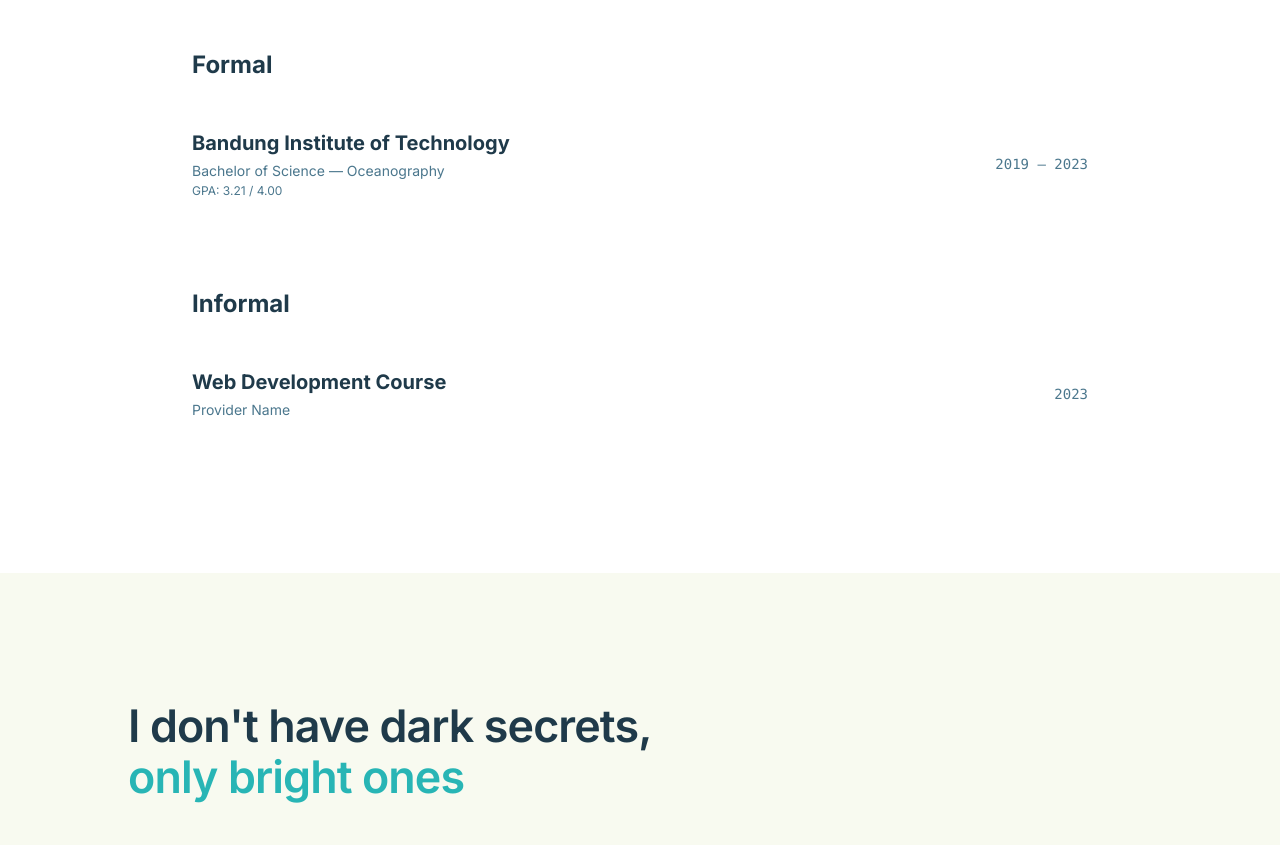
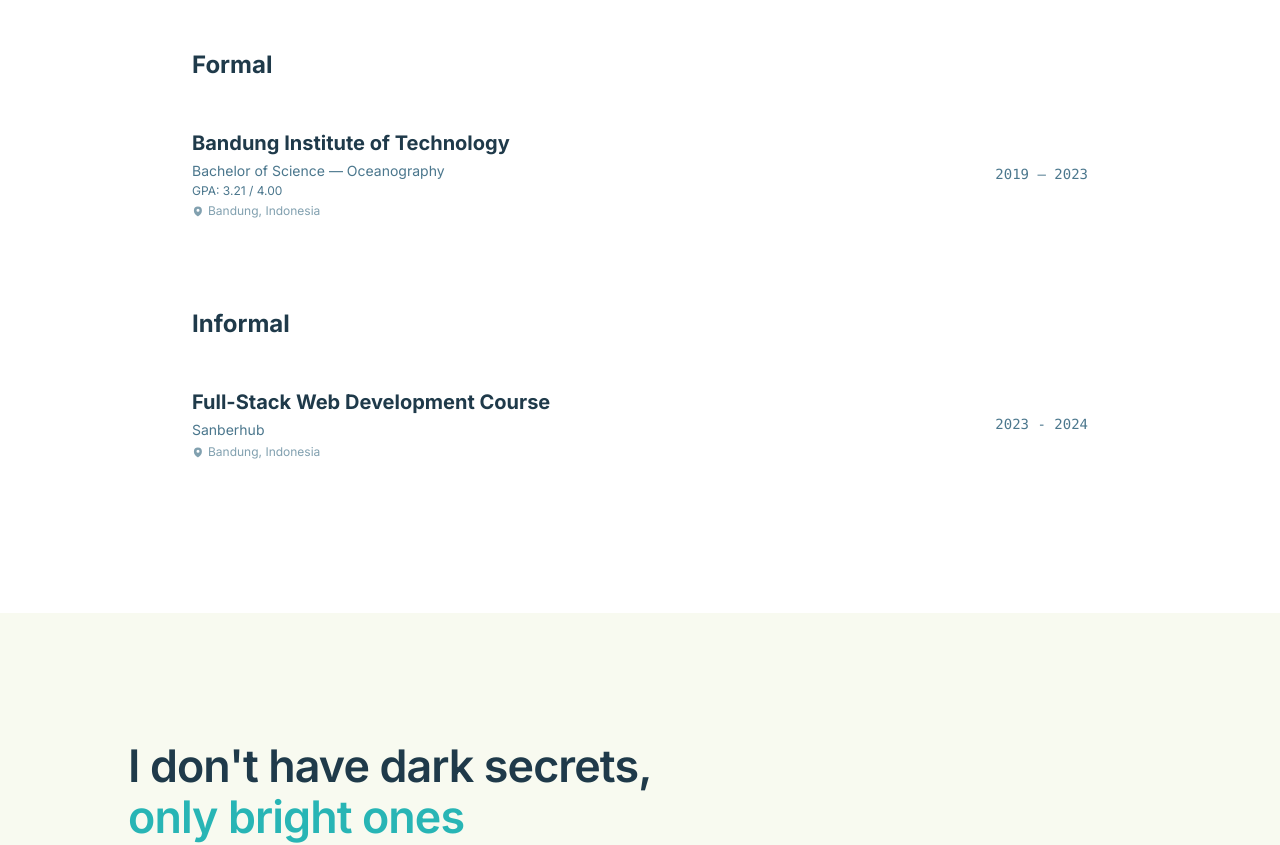
Before and after one commit to bimafahimna/React-TypeScript-Web-Portofolio, a React (Vite) app in the folder front-end/: page / in a window 1280 px wide. Shown: the part 2200-3045 px from the top of the page. Built offline with nearby package versions, Linux system fonts and the light colour scheme.

Commit message:
feat: update location for academic

```diff
--- a/front-end/src/app/data/index.ts
+++ b/front-end/src/app/data/index.ts
@@ -19,6 +19,7 @@
 	field: string;
 	period: string;
 	gpa?: string;
+	location?: string;
 }
 
 export interface InformalEducation {
@@ -26,6 +27,7 @@
 	provider: string;
 	period: string;
 	credential?: string;
+	location?: string;
 }
 
 export interface Hobby {
@@ -41,15 +43,7 @@
 	category: string;
 }
 
-export const projects: Project[] = [
-	// {
-	// 	title: 'Medicine E-Commerce',
-	// 	tags: ['Front-End', 'Back-End', 'Web Development', 'Next.js', 'Tailwind CSS', 'TypeScript', 'PostgreSQL', 'Prisma', 'Docker', 'AWS', 'CI/CD'],
-	// 	description: 'A complete e-commerce platform for a medicine store.',
-	// 	note: 'Built at Company X',
-	// 	image: '',
-	// }
-];
+export const projects: Project[] = [];
 
 export const experiences: Experience[] = [
 	{
@@ -73,14 +67,16 @@
 		field: 'Oceanography',
 		period: '2019 — 2023',
 		gpa: '3.21 / 4.00',
+		location: 'Bandung, Indonesia',
 	},
 ];
 
 export const informalEducation: InformalEducation[] = [
 	{
-		title: 'Web Development Course',
-		provider: 'Provider Name',
-		period: '2023',
+		title: 'Full-Stack Web Development Course',
+		provider: 'Sanberhub',
+		period: '2023 - 2024',
+		location: 'Bandung, Indonesia',
 	},
 ];
 
--- a/front-end/src/app/sections/Academic.tsx
+++ b/front-end/src/app/sections/Academic.tsx
@@ -56,6 +56,14 @@
 										GPA: {item.gpa}
 									</p>
 								)}
+								{item.location && (
+									<p className="flex items-center gap-1 text-xs text-text-muted/70 mt-1">
+										<svg xmlns="http://www.w3.org/2000/svg" viewBox="0 0 24 24" fill="currentColor" className="w-3 h-3 shrink-0">
+											<path fillRule="evenodd" d="M11.54 22.351l.07.04.028.016a.76.76 0 00.723 0l.028-.015.07-.041a16.975 16.975 0 001.144-.742 19.58 19.58 0 002.683-2.282c1.944-2.003 3.5-4.697 3.5-8.327a8 8 0 10-16 0c0 3.63 1.556 6.326 3.5 8.327a19.58 19.58 0 002.682 2.282 16.975 16.975 0 001.144.742zM12 13.5a3 3 0 100-6 3 3 0 000 6z" clipRule="evenodd" />
+										</svg>
+										{item.location}
+									</p>
+								)}
 							</div>
 							<span className="text-sm text-text-muted font-mono">
 								{item.period}
@@ -95,6 +103,14 @@
 										{item.credential}
 									</p>
 								)}
+								{item.location && (
+									<p className="flex items-center gap-1 text-xs text-text-muted/70 mt-1">
+										<svg xmlns="http://www.w3.org/2000/svg" viewBox="0 0 24 24" fill="currentColor" className="w-3 h-3 shrink-0">
+											<path fillRule="evenodd" d="M11.54 22.351l.07.04.028.016a.76.76 0 00.723 0l.028-.015.07-.041a16.975 16.975 0 001.144-.742 19.58 19.58 0 002.683-2.282c1.944-2.003 3.5-4.697 3.5-8.327a8 8 0 10-16 0c0 3.63 1.556 6.326 3.5 8.327a19.58 19.58 0 002.682 2.282 16.975 16.975 0 001.144.742zM12 13.5a3 3 0 100-6 3 3 0 000 6z" clipRule="evenodd" />
+										</svg>
+										{item.location}
+									</p>
+								)}
 							</div>
 							<span className="text-sm text-text-muted font-mono">
 								{item.period}
```
